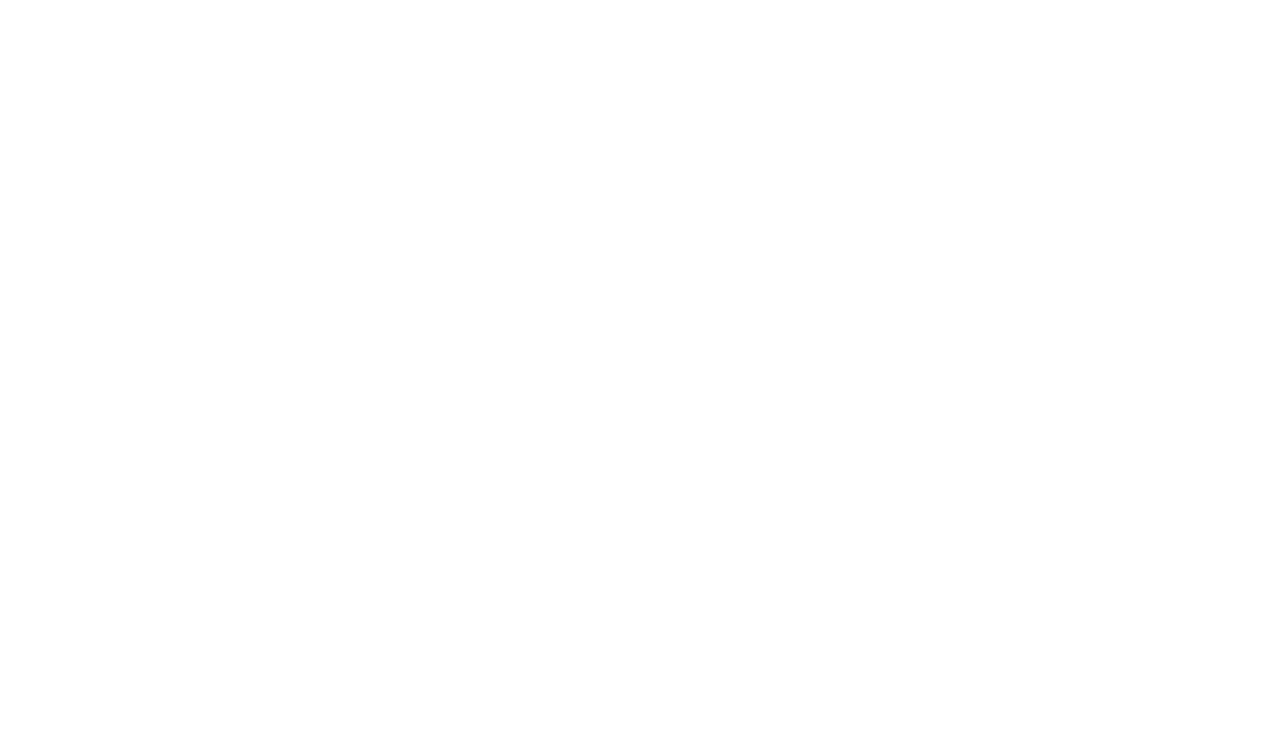
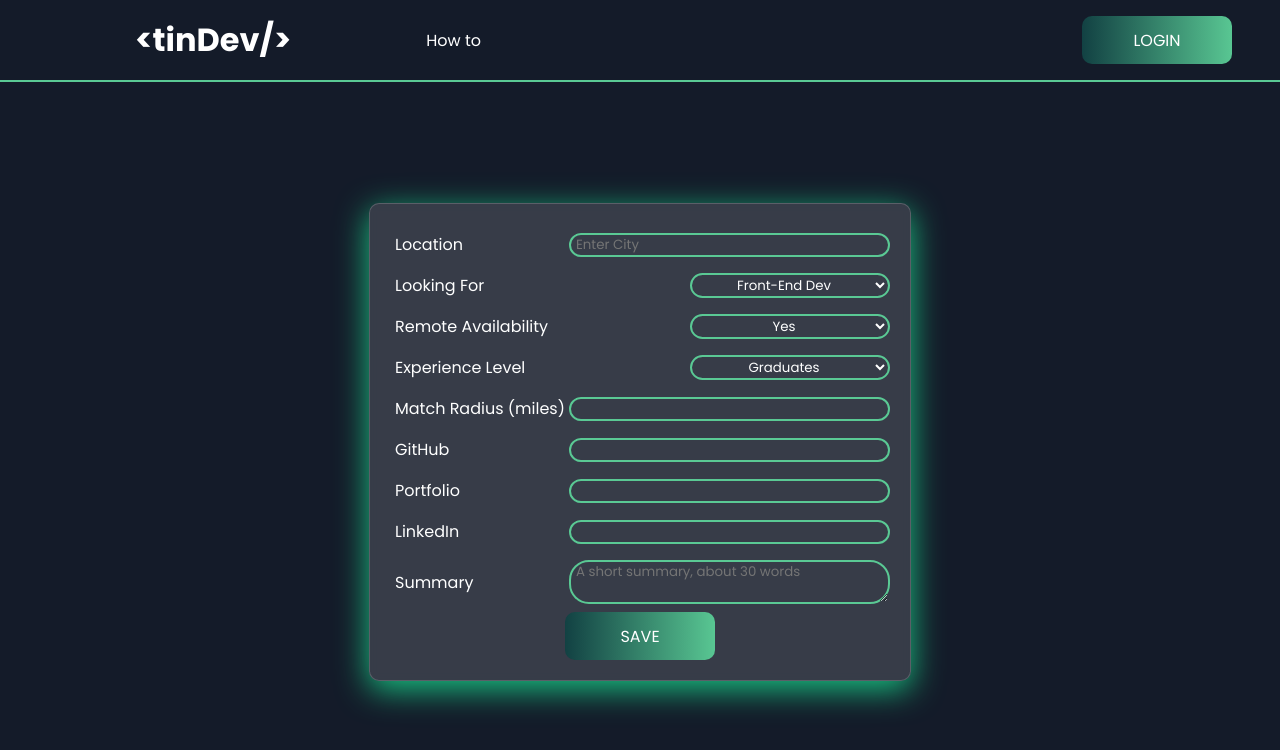
Before and after one commit to Rahul16086/tindev, a React (Create React App) app: page /signupTwo in a window 1280 px wide. Before the commit this address had no page. Shown: the top 750 px of the page. Built offline with nearby package versions, Linux system fonts and the light colour scheme.

Commit message:
Separated signup pages and cleaned some code, fixed stylings

```diff
--- a/src/App.tsx
+++ b/src/App.tsx
@@ -6,6 +6,7 @@
 import Login from "./components/Auth/Login";
 import MatchMaker from "./components/MainApp/MatchMaker/MatchMaker";
 import Profile from "./components/MainApp/Profile/Profile";
+import SignUpTwo from "./components/Auth/SignUpTwo";
 
 const App: React.FC = () => {
   return (
@@ -30,6 +31,15 @@
           }
         />
         <Route
+          path={"/signupTwo"}
+          element={
+            <>
+              <Navbar />
+              <SignUpTwo />
+            </>
+          }
+        />
+        <Route
           path={"/login"}
           element={
             <>
--- a/src/components/Auth/Login.tsx
+++ b/src/components/Auth/Login.tsx
@@ -1,6 +1,7 @@
 import React from "react";
 import "./Login.css";
 import Button from "../Button/Button";
+import { Link } from "react-router-dom";
 
 const Login = () => {
   return (
@@ -15,7 +16,9 @@
           <input type={"password"} required />
         </div>
         <div className={"login__form__login"}>
-          <Button title={"Login"} />
+          <Link to={"/app/matchmaker"}>
+            <Button title={"Login"} />
+          </Link>
         </div>
       </form>
     </div>
--- a/src/components/Auth/SignUp.css
+++ b/src/components/Auth/SignUp.css
@@ -16,7 +16,6 @@
     border: 1px solid rgba( 255, 255, 255, 0.18 );
     width: 70%;
     max-width: 500px;
-    height: 85%;
     display: flex;
     justify-content: center;
     flex-direction: column;
@@ -43,11 +42,22 @@
 }
 
 .signup__form__nameAge,.signup__form__email,.signup__form__phone,.signup__form__location,.signup__form__lookingFor,
-.signup__form__remote,.signup__form__experience,.signup__form__radius,.signup__form__password__pass,.signup__form__password__confirmPass{
+.signup__form__remote,.signup__form__experience,.signup__form__radius,.signup__form__password__pass,.signup__form__password__confirmPass,
+.signup__form__github,.signup__form__portfolio,.signup__form__linkedin,.signup__form__summary{
     display: flex;
     align-items: center;
     justify-content: space-between;
     margin: 8px 0 8px 0;
+}
+
+.signup__form__summary textarea{
+    padding: 0 2px 0 5px;
+    border-radius: 20px;
+    border: 2px solid #5ac994;
+    color: #ffffff;
+    background-color: transparent;
+    width: 62%;
+    resize: vertical;
 }
 
 .signup__form__nameAge label{
@@ -57,6 +67,11 @@
 .signup__form__nameAge__name{
     display: flex;
     width: 80%;
+    justify-content: space-between;
+}
+
+.signup__form__nameAge__name input{
+    width: 100%;
 }
 
 .signup__form__nameAge__age{
--- a/src/components/Auth/SignUp.tsx
+++ b/src/components/Auth/SignUp.tsx
@@ -1,6 +1,7 @@
 import React from "react";
 import "./SignUp.css";
 import Button from "../Button/Button";
+import { Link } from "react-router-dom";
 
 const SignUp = () => {
   return (
@@ -13,9 +14,10 @@
           </div>
           <div className={"signup__form__nameAge__age"}>
             <label>Age</label>
-            <input type={"number"} id={"age"} />
+            <input type={"number"} />
           </div>
         </div>
+
         <div className={"signup__form__email"}>
           <label>E-Mail</label>
           <input type={"email"} />
@@ -23,39 +25,6 @@
         <div className={"signup__form__phone"}>
           <label>Phone</label>
           <input type={"tel"} />
-        </div>
-        <div className={"signup__form__location"}>
-          <label>Location</label>
-          <input type={"text"} placeholder={"Enter City"} />
-        </div>
-        <div className={"signup__form__lookingFor"}>
-          <label>Looking For</label>
-          <select>
-            <option value={"front-end"}>Front-End Dev</option>
-            <option value={"back-end"}>Back-End Dev</option>
-            <option value={"full-stack"}>Full-Stack Dev</option>
-            <option value={"does"}>Does Programming</option>
-          </select>
-        </div>
-        <div className={"signup__form__remote"}>
-          <label>Remote Availability</label>
-          <select>
-            <option value={"yes"}>Yes</option>
-            <option value={"no"}>No</option>
-          </select>
-        </div>
-        <div className={"signup__form__experience"}>
-          <label>Experience Level</label>
-          <select>
-            <option>None</option>
-            <option>Low (1-2y)</option>
-            <option>Medium (2-5y)</option>
-            <option>High (5y +)</option>
-          </select>
-        </div>
-        <div className={"signup__form__radius"}>
-          <label>Match Radius (miles)</label>
-          <input type={"number"} />
         </div>
         <div className={"signup__form__password__pass"}>
           <label>Password</label>
@@ -66,7 +35,9 @@
           <input type={"password"} />
         </div>
         <div className={"signup__form__submit"}>
-          <Button title={"Signup"} />
+          <Link to={"/signupTwo"}>
+            <Button title={"Signup"} />
+          </Link>
         </div>
       </form>
     </div>
--- /dev/null
+++ b/src/components/Auth/SignUpTwo.tsx
@@ -0,0 +1,65 @@
+import React from "react";
+import Button from "../Button/Button";
+
+const SignUpTwo: React.FC = () => {
+  return (
+    <div className={"signup__mainContainer"}>
+      <form className={"signup__form"}>
+        <div className={"signup__form__location"}>
+          <label>Location</label>
+          <input type={"text"} placeholder={"Enter City"} />
+        </div>
+        <div className={"signup__form__lookingFor"}>
+          <label>Looking For</label>
+          <select>
+            <option value={"front-end"}>Front-End Dev</option>
+            <option value={"back-end"}>Back-End Dev</option>
+            <option value={"full-stack"}>Full-Stack Dev</option>
+            <option value={"does"}>Does Programming</option>
+          </select>
+        </div>
+        <div className={"signup__form__remote"}>
+          <label>Remote Availability</label>
+          <select>
+            <option value={"yes"}>Yes</option>
+            <option value={"no"}>No</option>
+          </select>
+        </div>
+        <div className={"signup__form__experience"}>
+          <label>Experience Level</label>
+          <select>
+            <option>Graduates</option>
+            <option>Low (1-2y)</option>
+            <option>Medium (2-5y)</option>
+            <option>High (5y +)</option>
+          </select>
+        </div>
+        <div className={"signup__form__radius"}>
+          <label>Match Radius (miles)</label>
+          <input type={"number"} />
+        </div>
+        <div className={"signup__form__github"}>
+          <label>GitHub</label>
+          <input type={"url"} />
+        </div>
+        <div className={"signup__form__portfolio"}>
+          <label>Portfolio</label>
+          <input type={"url"} />
+        </div>
+        <div className={"signup__form__linkedin"}>
+          <label>LinkedIn</label>
+          <input type={"url"} />
+        </div>
+        <div className={"signup__form__summary"}>
+          <label>Summary</label>
+          <textarea placeholder={"A short summary, about 30 words"} />
+        </div>
+        <div className={"signup__form__submit"}>
+          <Button title={"Save"} />
+        </div>
+      </form>
+    </div>
+  );
+};
+
+export default SignUpTwo;
--- a/src/components/MainApp/MatchMaker/MatchMaker.css
+++ b/src/components/MainApp/MatchMaker/MatchMaker.css
@@ -16,17 +16,26 @@
     align-items: center;
 }
 
-.matchmaker__leftPane__nav >h1{
-    color: #141B29;
-    font-size: 1.5rem;
-    margin-left: 5px;
-    font-weight: 500;
+.matchmaker__leftPane__nav__profile{
+    display: flex;
+    align-items: center;
+    margin-left: 10px;
+    cursor: pointer;
 }
 
-.matchmaker__leftPane__nav > img{
-    transform: scale(0.8);
-    height: 100%;
+.matchmaker__leftPane__nav__profile:hover{
+    background-color: rgba(20, 27, 41, 0.37);
+    border-radius: 50px;
+}
+
+.matchmaker__leftPane__nav__profile p{
+    color: #141B29;
     margin-left: 10px;
+    margin-right: 10px;
+}
+
+.matchmaker__leftPane__nav__profile img{
+    width: 40px;
 }
 
 .matchmaker__leftPane__options{
--- a/src/components/MainApp/MatchMaker/MatchMaker.tsx
+++ b/src/components/MainApp/MatchMaker/MatchMaker.tsx
@@ -4,14 +4,19 @@
 import profilePicture from "../../../Ellipse 1.svg";
 import RightPaneCardMain from "./RightPaneCards/RightPaneCardMain";
 import RightPaneCardDevInfo from "./RightPaneCards/RightPaneCardDevInfo";
+import { Link } from "react-router-dom";
 
 const MatchMaker: React.FC = () => {
   return (
     <div className={"matchmaker__mainContainer"}>
       <div className={"matchmaker__leftPane"}>
         <div className={"matchmaker__leftPane__nav"}>
-          <img src={profilePicture} alt={"profilePicture"} />
-          <h1>Lucifer</h1>
+          <Link to={"/app/profile"}>
+            <div className={"matchmaker__leftPane__nav__profile"}>
+              <img src={profilePicture} alt={"profilePicture"} />
+              <p>Lucifer</p>
+            </div>
+          </Link>
         </div>
         <div className={"matchmaker__leftPane__options"}>
           <p>Matches</p>
--- a/src/components/MainApp/MatchMaker/RightPaneCards/RightPaneCardMain.css
+++ b/src/components/MainApp/MatchMaker/RightPaneCards/RightPaneCardMain.css
@@ -1,6 +1,6 @@
 .rightPane__mainCard {
     background: rgba(255, 255, 255, 0.25);
-    box-shadow: 0 8px 32px 0 rgba(31, 38, 135, 0.37);
+    box-shadow: 0 8px 25px 0 rgba(0, 255, 157, 0.27);
     backdrop-filter: blur(4px);
     -webkit-backdrop-filter: blur(4px);
     border-radius: 10px;
--- a/src/components/MainApp/Profile/Profile.css
+++ b/src/components/MainApp/Profile/Profile.css
@@ -18,11 +18,9 @@
 }
 .profile__leftPane__nav__partOne img{
     height: 60%;
-    margin-left: 10px;
 }
 
 .profile__leftPane__nav__partTwo{
-    padding-right: 2px;
     width: 40%;
     display: flex;
     align-items: center;
@@ -30,17 +28,16 @@
 }
 
 .profile__leftPane__nav__partTwo button{
-    width: 85%;
     cursor: pointer;
-    min-width: 40px;
-    font-size: 1.5vw;
+    min-width: 50px;
     max-width: 100px;
     color: #141B29;
     background-color: rgba(0, 0, 0, 0.2);
     border-radius: 50px;
     border: none;
-    margin-right: 10%;
     transition: 1s;
+    padding: 2px;
+    margin-right: 10px;
 }
 
 .profile__leftPane__nav__partTwo button:hover{
--- a/src/index.css
+++ b/src/index.css
@@ -3,6 +3,10 @@
     margin: 0;
     font-family: 'Poppins',sans-serif;
     color: #ffffff;
+}
+
+a{
+    text-decoration: none;
 }
 
 body {
```
Also changed, not shown: src/components/MainApp/Profile/Profile.tsx (+15 -6 lines).
